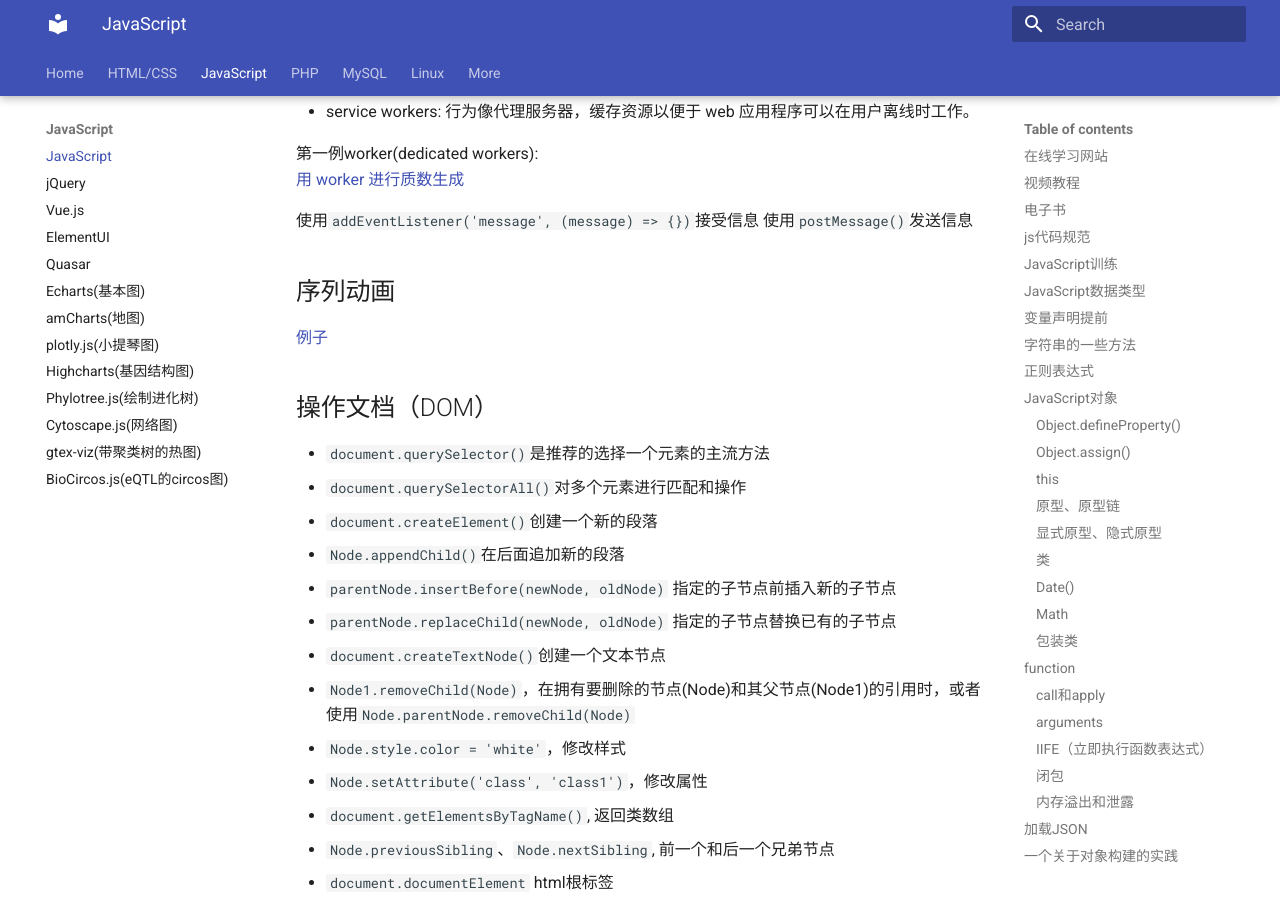
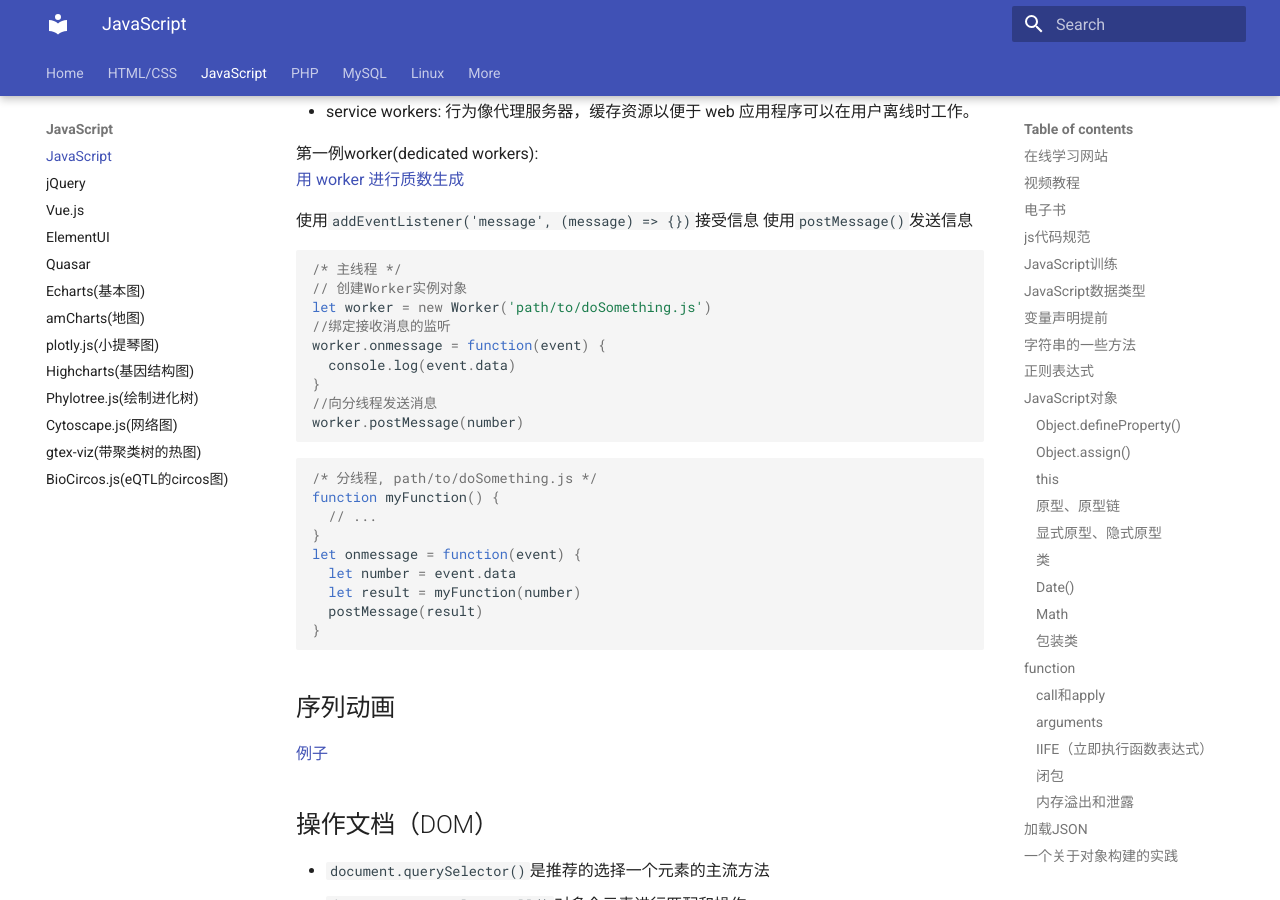
Before and after one commit to hzauwang/web-learn-v2, an MkDocs documentation site: the page built from docs/js/js.md, in a window 1280 px wide and 900 px high, scrolled down 17316 px. Built offline with MkDocs 1.6.1 and Material for MkDocs 9.7.7, drawn with Linux system fonts in a browser that asks for light colours; some of the changed text lies outside the part shown.

Commit message:
Update js.md

````diff
--- a/docs/js/js.md
+++ b/docs/js/js.md
@@ -839,6 +839,29 @@ async function testFunction(person, delay) {
 使用<code>addEventListener('message', (message) => {})</code>接受信息
 使用<code>postMessage()</code>发送信息
 
+```js
+/* 主线程 */
+// 创建Worker实例对象
+let worker = new Worker('path/to/doSomething.js')
+//绑定接收消息的监听
+worker.onmessage = function(event) {
+  console.log(event.data)
+}
+//向分线程发送消息
+worker.postMessage(number)
+```
+```js
+/* 分线程, path/to/doSomething.js */
+function myFunction() {
+  // ...
+}
+let onmessage = function(event) {
+  let number = event.data
+  let result = myFunction(number)
+  postMessage(result)
+}
+```
+
 ## 序列动画
 
 [例子](../example/sequencing-animations/index.html)
@@ -1014,3 +1037,33 @@ localStorage.key(index) //得到某个索引的key
 ```
 
 使用<code>:invalid</code>伪类添加验证失败后的css样式
+
+## AJAX
+
+### HTTP
+
+#### 请求报文
+
+```
+请求行   GET、POST请求类型 / url / HTTP/1.1版本
+请求头   Host:
+        Cookie:
+        Conten-type:
+        User-Agent:
+        ***
+空行
+请求体  get请求是空的，post请求可以有内容
+```
+
+#### 响应报文
+
+```
+行  HTTP/1.1  200   OK
+头  Conten-type:
+    Conten-length:
+    ***
+空行
+体  <html>
+      ***
+    </html>
+```
````
